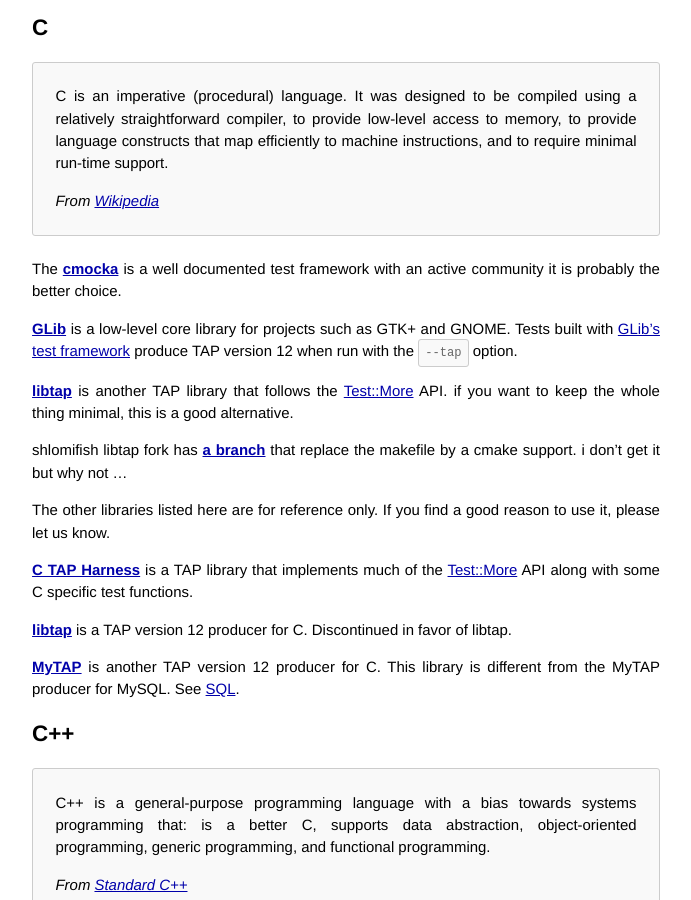
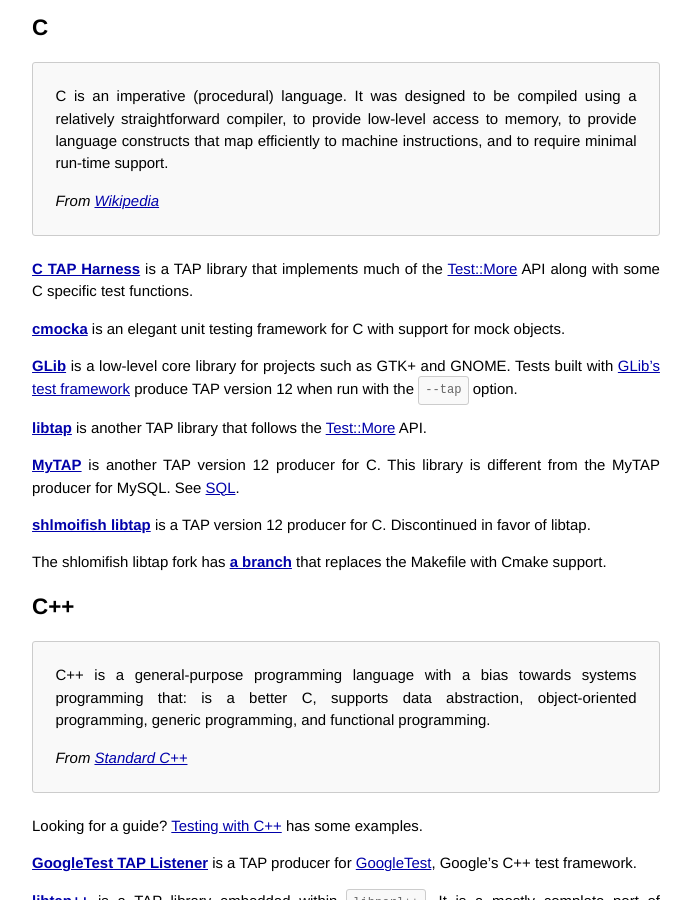
Before and after one commit to TestAnything/testanything.github.io, a Jekyll site: the page built from producers.md, in a window 1280 px wide and 900 px high, scrolled down 718 px. Shown: the whole window, without its empty margins (294-985 px from the left). Built offline with Jekyll 4.4.1, drawn with Linux system fonts in a browser that asks for light colours.

Commit message:
Remove editorial sentences and personal voice.

```diff
--- a/producers.md
+++ b/producers.md
@@ -68,8 +68,13 @@
 >
 > *From [Wikipedia](https://en.wikipedia.org/wiki/C_%28programming_language%29)*
 
-The **[cmocka](https://cmocka.org/)** is a well documented test framework with an
-active community it is probably the better choice.
+**[C TAP Harness](http://www.eyrie.org/~eagle/software/c-tap-harness/)** is a
+TAP library that implements much of the
+[Test::More](http://perldoc.perl.org/Test/More.html) API along with some C
+specific test functions.
+
+**[cmocka](https://cmocka.org/)** is an elegant unit testing framework for C
+with support for mock objects.
 
 **[GLib](https://git.gnome.org/browse/glib/)** is a
 low-level core library for projects such as GTK+ and GNOME.
@@ -78,27 +83,18 @@
 produce TAP version 12 when run with the `--tap` option.
 
 **[libtap](http://github.com/zorgnax/libtap)** is another TAP library that
-follows the [Test::More](http://perldoc.perl.org/Test/More.html) API. if you
-want to keep the whole thing minimal, this is a good alternative.
-
-shlomifish libtap fork has
-**[a branch](https://github.com/shlomif/libtap/tree/cmake)** that replace the
-makefile by a cmake support. i don't get it but why not ...
-
-The other libraries listed here are for reference only. If you find a good
-reason to use it, please let us know.
-
-**[C TAP Harness](http://www.eyrie.org/~eagle/software/c-tap-harness/)** is a
-TAP library that implements much of the
-[Test::More](http://perldoc.perl.org/Test/More.html) API along with some C
-specific test functions.
-
-**[libtap](http://www.shlomifish.org/open-source/projects/libtap/)** is a
-TAP version 12 producer for C. Discontinued in favor of libtap.
+follows the [Test::More](http://perldoc.perl.org/Test/More.html) API.
 
 **[MyTAP](http://www.kindahl.net/mytap/doc/)** is another TAP version 12
 producer for C. This library is different from the MyTAP producer for MySQL.
 See [SQL](#sql).
+
+**[shlmoifish libtap](http://www.shlomifish.org/open-source/projects/libtap/)** is a
+TAP version 12 producer for C. Discontinued in favor of libtap.
+
+The shlomifish libtap fork has
+**[a branch](https://github.com/shlomif/libtap/tree/cmake)** that replaces the
+Makefile with Cmake support.
 
 ## <a id="cplusplus"></a> [C++](#cplusplus)
 
```
